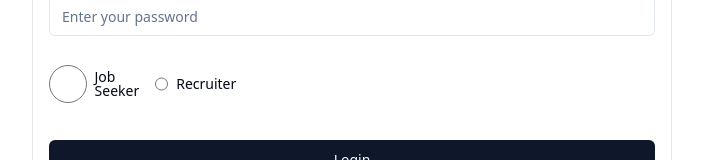
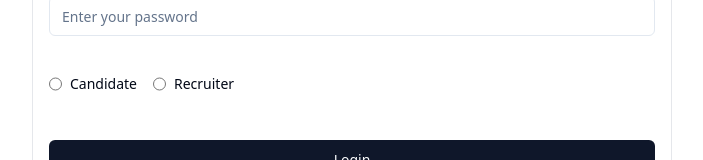
Before and after one commit to NayanBramhane/JobHunt, a React (Vite) app in the folder frontend/: page /login in a window 1280 px wide. Shown: the part 205-365 px from the top of the page, without its empty margins (288-991 px from the left). Built offline with nearby package versions, Linux system fonts and the light colour scheme.

Commit message:
changed job seeker to candidate

```diff
--- a/frontend/src/components/auth/Login.jsx
+++ b/frontend/src/components/auth/Login.jsx
@@ -94,7 +94,7 @@
                   onChange={changeEventHandler}
                   className="cursor-pointer"
                 />
-                <Label htmlFor="r1">Job Seeker</Label>
+                <Label htmlFor="r1">Candidate</Label>
               </div>
               <div className="flex items-center space-x-2">
                 <Input
```
